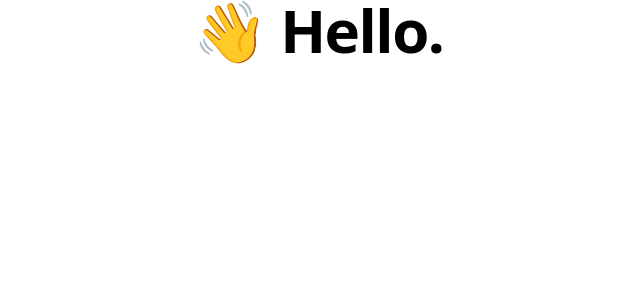
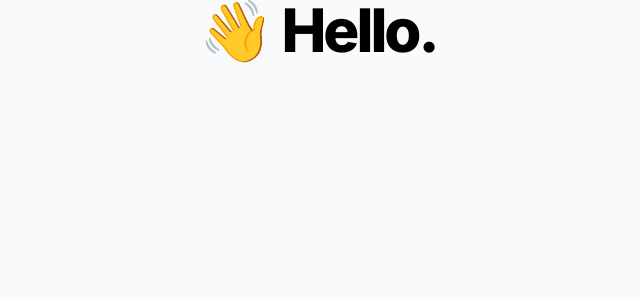
Before and after one commit to startkit-dev/startkit-next, a Next.js app: page / in a window 1280 px wide. Shown: the top 300 px of the page, without its empty margins (322-962 px from the left). Built offline with nearby package versions, Linux system fonts and the light colour scheme.

Commit message:
Add inter font

```diff
--- a/app/head.tsx
+++ b/app/head.tsx
@@ -2,6 +2,7 @@ export default function Head() {
   return (
     <>
       <title>StartKit</title>
+      <meta charSet="utf-8" />
       <meta content="width=device-width, initial-scale=1" name="viewport" />
       <meta name="description" content="Generated with StartKit" />
       <link rel="icon" href="/favicon.ico" />
--- a/app/layout.tsx
+++ b/app/layout.tsx
@@ -1,5 +1,9 @@
 import type { ReactNode } from "react";
 import "./globals.css";
+import { Inter } from "@next/font/google";
+import clsx from "clsx";
+
+const inter = Inter({ variable: "--font-inter", subsets: ["latin"] });
 
 type Props = {
   children: ReactNode;
@@ -7,7 +11,7 @@ type Props = {
 
 export default function RootLayout({ children }: Props) {
   return (
-    <html lang="en">
+    <html lang="en" className={clsx(inter.variable, "bg-gray-50")}>
       {/*
         <head /> will contain the components returned by the nearest parent
         head.tsx. Find out more at https://beta.nextjs.org/docs/api-reference/file-conventions/head
--- a/app/page.tsx
+++ b/app/page.tsx
@@ -1,7 +1,7 @@
 export default function Home() {
   return (
     <main>
-      <h1 className="text-6xl font-bold tracking-tight text-center">
+      <h1 className="text-6xl font-extrabold tracking-tighter text-center">
         👋 Hello.
       </h1>
     </main>
--- a/package.json
+++ b/package.json
@@ -13,6 +13,7 @@
   },
   "dependencies": {
     "@next/font": "13.1.1",
+    "clsx": "^1.2.1",
     "next": "13.1.1",
     "react": "18.2.0",
     "react-dom": "18.2.0"
--- a/tailwind.config.js
+++ b/tailwind.config.js
@@ -1,3 +1,5 @@
+const { fontFamily } = require("tailwindcss/defaultTheme");
+
 /** @type {import('tailwindcss').Config} */
 module.exports = {
   content: [
@@ -6,7 +8,11 @@ module.exports = {
     "./components/**/*.{js,ts,jsx,tsx}",
   ],
   theme: {
-    extend: {},
+    extend: {
+      fontFamily: {
+        sans: ["var(--font-inter)", ...fontFamily.sans],
+      },
+    },
   },
   plugins: [],
 };
```
Also changed, not shown: 1 other file (tests, documents, lock files or other folders).
